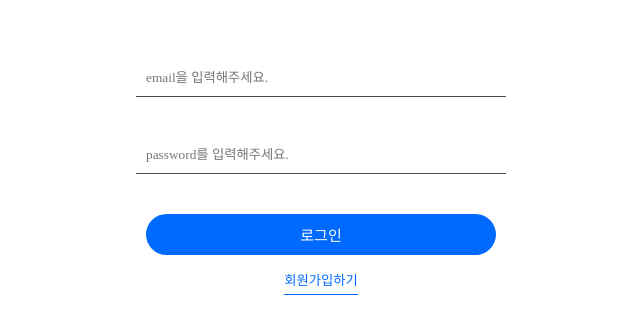
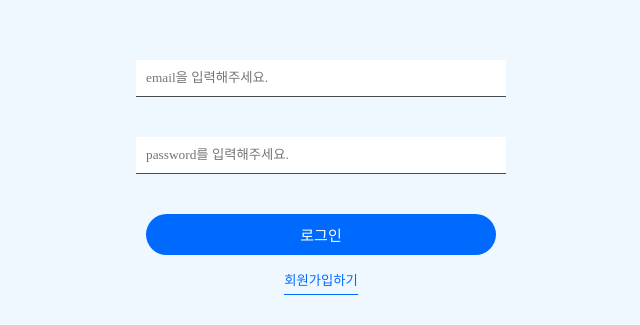
Before and after one commit to leumi802/KNU_3Team_web, a website: page public/signin/index.html in a window 1280 px wide. Shown: the part 223-548 px from the top of the page, without its empty margins (319-959 px from the left). Drawn offline with Linux system fonts and the light colour scheme.

Commit message:
[style] css 디테일 수정

```diff
--- a/public/mypage/index.css
+++ b/public/mypage/index.css
@@ -22,8 +22,7 @@ body {
 
   position: relative;
 
-  background: #ffffff;
-
+  background-color: aliceblue;
   height: 100%;
 }
 
@@ -184,7 +183,7 @@ header h1 {
   padding: 10px;
   gap: 10px;
 
-  background-color: #ffffff;
+  background-color: aliceblue;
   border: 2px solid #ff0004;
   border-radius: 30px;
 
--- a/public/product/edit/index.js
+++ /dev/null
@@ -1,6 +0,0 @@
-// 상품리스트 만들 사람 - public/index.js, public/index.html - 주영호, 황연지
-//    - 상품리스트를 가져와서 보여주는 것
-//      1. 상품리스트를 가져오는것          awiat fetch("주소",{method: "get"})
-//      2. 가져온 상품리스트를 보여주는것   inner.HTML?을 이용해 추가?
-//    - 상품리스트 상품을 눌렀을 때 상세페이지가 보이게 해주는 것
-//      3. 상품을 눌렀을때 반응하는것 addEvent("click")? -> detail의 해당 ID로 이동
--- a/public/product/index.css
+++ b/public/product/index.css
@@ -4,6 +4,10 @@
   font-weight: 500;
   border: none;
   outline: none;
+}
+
+*:hover {
+  cursor: default;
 }
 
 html {
@@ -46,6 +50,7 @@ header {
 
   background: #ffffff;
   position: fixed;
+  border-bottom: 2px solid black;
 }
 
 header h1,
@@ -133,6 +138,11 @@ header p {
   width: 100%;
 }
 
+#product_wrapper div img:hover,
+#nav p:hover {
+  cursor: pointer;
+}
+
 #product_title,
 #product_description,
 #product_price,
--- a/public/signin/index.css
+++ b/public/signin/index.css
@@ -22,7 +22,7 @@ body {
 
   position: relative;
 
-  background: #ffffff;
+  background-color: aliceblue;
 
   height: 100%;
 }
@@ -88,7 +88,7 @@ button:hover {
   padding: 5px 0px;
   gap: 10px;
 
-  background-color: white;
+  background-color: aliceblue;
   border-bottom: 1px solid #006aff;
   text-align: center;
 
--- a/public/signup/index.css
+++ b/public/signup/index.css
@@ -22,7 +22,7 @@ body {
 
   position: relative;
 
-  background: #ffffff;
+  background-color: aliceblue;
 
   height: 100%;
 }
@@ -88,7 +88,7 @@ button:hover {
   padding: 5px 0px;
   gap: 10px;
 
-  background-color: white;
+  background-color: aliceblue;
   border-bottom: 1px solid #006aff;
   text-align: center;
 
```
